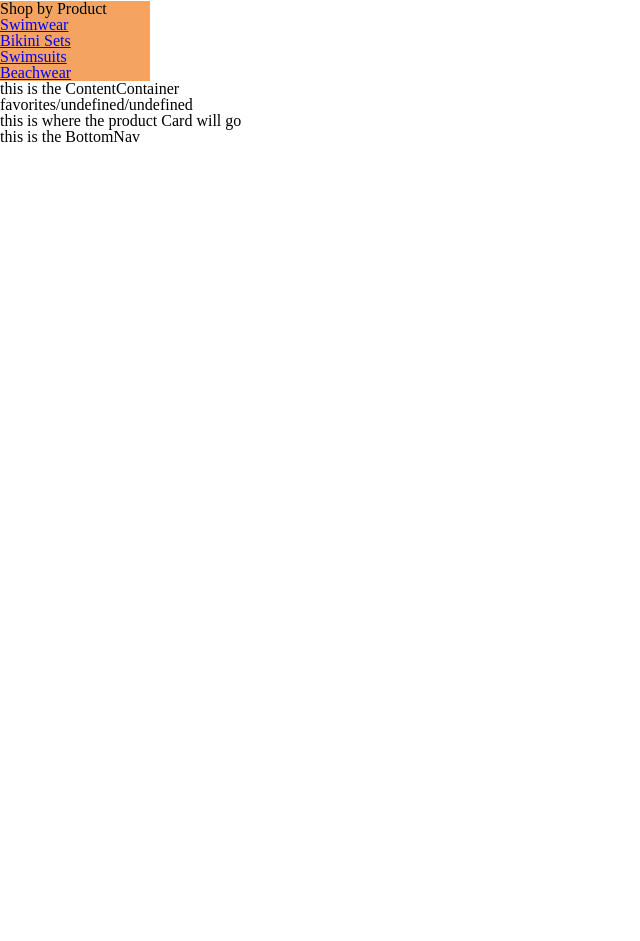
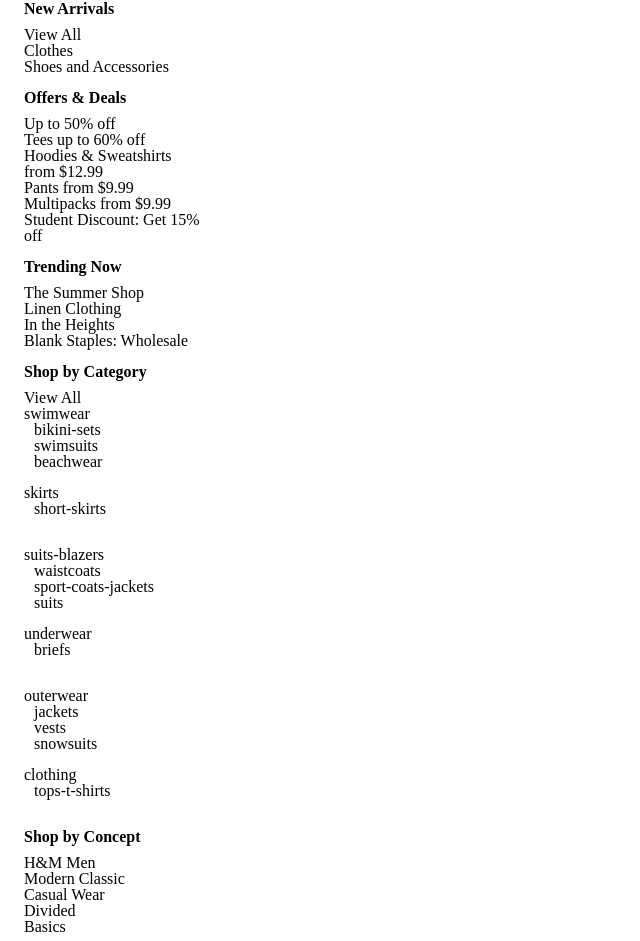
Before and after one commit to norrichs/CB-Clone-Project-FE, a React (Create React App) app: page /favorites in a window 1280 px wide. Shown: the part 131-1072 px from the top of the page, without its empty margins (0-640 px from the left). Before the commit the page ends 800 px from the top, so only its background shows below. Built offline with nearby package versions, Linux system fonts and the light colour scheme.

Commit message:
decently styled sidebarnav, constructs from data

```diff
--- a/src/Components/SideBarNav.js
+++ b/src/Components/SideBarNav.js
@@ -10,32 +10,110 @@
 	];
 
 	// TODO scrape the copy text for the above values, or just set implement a formatting function
+	const productTree = [
+		{
+			women: [
+				{ swimwear: ["bikini-sets", "swimsuits", "beachwear"] },
+				{ skirts: ["short-skirts"] },
+			],
+		},
+		{
+			men: [
+				{
+					"suits-blazers": [
+						"waistcoats",
+						"sport-coats-jackets",
+						"suits",
+					],
+				},
+				{ underwear: ["briefs"] },
+			],
+		},
+		{
+			kids: [
+				{ outerwear: ["jackets", "vests", "snowsuits"] },
+				{ clothing: ["tops-t-shirts"] },
+			],
+		},
+	];
+
+	// {console.log("audience", audience[Object.keys(audience)[0]])}
+	const sbn = productTree.map((audience, i) => {
+		return (
+			<li key={i}>
+				{/* <h3>{Object.keys(audience)[0]}</h3> */}
+				<ul>
+					{audience[Object.keys(audience)[0]].map(
+						(category, i) => {
+							return (
+								<li key={i}>
+                                    <NavLink to={`/${Object.keys(audience)[0]}/${Object.keys(category)[0]}`}>{Object.keys(category)[0]}</NavLink>
+									<ul>
+										{category[Object.keys(category)[0]].map((group,i)=>{
+                                            return (
+                                                <li className="side-nav-group" key={i}>
+                                                    <NavLink
+                                                        to={`/${Object.keys(audience)[0]}/${Object.keys(category)[0]}/${group}`}
+                                                        activeClassName={"active-navlink"}
+                                                    >
+                                                        {group}
+                                                    </NavLink>
+                                                </li>
+                                            )
+                                        })}
+									</ul>
+								</li>
+							);
+						}
+					)}
+				</ul>
+			</li>
+		);
+	});
 
 	return (
 		<nav className="sidebar-nav">
-            <h3>Shop by Product</h3>
-			<ul>
-				<li>
-					<NavLink to="/women/swimwear">Swimwear</NavLink>
-					<ul>
-						<li>
-							<NavLink to="/women/swimwear/bikini-sets">
-								Bikini Sets
-							</NavLink>
-						</li>
-						<li>
-							<NavLink to="/women/swimwear/swimsuits">
-								Swimsuits
-							</NavLink>
-						</li>
-						<li>
-							<NavLink to="/women/swimwear/beachwear">
-								Beachwear
-							</NavLink>
-						</li>
-					</ul>
-				</li>
-			</ul>
+            <h2>New Arrivals</h2>
+            <ul>
+                <li><NavLink activeClassName={"active-navlink"} to="/products">View All</NavLink></li>
+                <li><NavLink activeClassName={"active-navlink"} to="/clothes">Clothes</NavLink></li>
+                <li><NavLink activeClassName={"active-navlink"} to="/shoes-and-accessories">Shoes and Accessories</NavLink></li>
+            </ul>
+            <h2>Offers & Deals</h2>
+            <ul>
+                <li><NavLink activeClassName={"active-navlink"} to="/sale">Up to 50% off</NavLink></li>
+                <li><NavLink activeClassName={"active-navlink"} to="/sale">Tees up to 60% off</NavLink></li>
+                <li><NavLink activeClassName={"active-navlink"} to="/sale">Hoodies & Sweatshirts from $12.99</NavLink></li>
+                <li><NavLink activeClassName={"active-navlink"} to="/sale">Pants from $9.99</NavLink></li>
+                <li><NavLink activeClassName={"active-navlink"} to="/sale">Multipacks from $9.99</NavLink></li>
+                <li><NavLink activeClassName={"active-navlink"} to="/sale">Student Discount: Get 15% off</NavLink></li>
+            </ul>
+            <h2>Trending Now</h2>
+            <ul>
+                <li><NavLink activeClassName={"active-navlink"} to="/sale">The Summer Shop</NavLink></li>
+                <li><NavLink activeClassName={"active-navlink"} to="/linen">Linen Clothing</NavLink></li>
+                <li><NavLink activeClassName={"active-navlink"} to="/heights">In the Heights</NavLink></li>
+                <li><NavLink activeClassName={"active-navlink"} to="/blank">Blank Staples: Wholesale</NavLink></li>
+            </ul>
+            <h2>Shop by Category</h2>
+            <li><NavLink activeClassName={"active-navlink"} to="/products">View All</NavLink></li>
+			{sbn}
+            <h2>Shop by Concept</h2>
+            <ul>
+                <li><NavLink activeClassName={"active-navlink"} to="/men">H&M Men</NavLink></li>
+                <li><NavLink activeClassName={"active-navlink"} to="/modern">Modern Classic</NavLink></li>
+                <li><NavLink activeClassName={"active-navlink"} to="/casual">Casual Wear</NavLink></li>
+                <li><NavLink activeClassName={"active-navlink"} to="/divided">Divided</NavLink></li>
+                <li><NavLink activeClassName={"active-navlink"} to="/basics">Basics</NavLink></li>
+            </ul>
+            <h2>Sustainability</h2>
+            <ul>
+                <li><NavLink activeClassName={"active-navlink"} to="/conscious">View Products</NavLink></li>
+                <li><NavLink activeClassName={"active-navlink"} to="/care">H&M Take Care</NavLink></li>
+                <li><NavLink activeClassName={"active-navlink"} to="/learn">Learn More</NavLink></li>
+            </ul>
+            <h2>Gift Cards</h2>
+            <ul><li>GiftCards</li></ul>
 		</nav>
 	);
 };
--- a/src/styles/App.scss
+++ b/src/styles/App.scss
@@ -12,10 +12,11 @@
 $imgBackground : #E4E3E1;
 $chat : #222222;
 $bottomNav : #E4E4E4;
+$activeNavLink : #e50010;
 
 // Global dimensions
 $headerHeight-desktop: 100px;
-$sidebarWidth-desktop: 150px;
+$sidebarWidth-desktop: 200px;
 
 // *{
 // 	box-sizing: border-box;
--- a/src/styles/SideBarNav.scss
+++ b/src/styles/SideBarNav.scss
@@ -1,10 +1,43 @@
 @import './App.scss';
 
+$navbarindent: 10px;
+*{
+	box-sizing: border-box;
+	// border: 1px solid grey !important;
+}
+a{
+	color: black;
+	text-decoration: none;
+}
+a:hover{
+	text-decoration: underline;
+	color: $activeNavLink;
+}
+li{
+	list-style-type: none;
+}
 nav.sidebar-nav{
-	background-color: sandybrown;
+	h2{
+		font-weight: 700;
+		margin-bottom: 10px;
+	}
+	padding-left: 24px;
+	// background-color: sandybrown;
 	width: $sidebarWidth-desktop;
 	ul{
 		display: flex;
 		flex-direction: column;
+		margin-bottom: 15px;
 	}
+	nav ul{
+		padding-left: 0px;
+	}
+	li{
+		margin-bottom: 0px;
+	}
+	li.side-nav-group{ margin-left: $navbarindent}
 }
+
+.active-navlink{
+	color: $activeNavLink;
+}
```
Also changed, not shown: src/data/nav_tree.js (+69 -13 lines).
